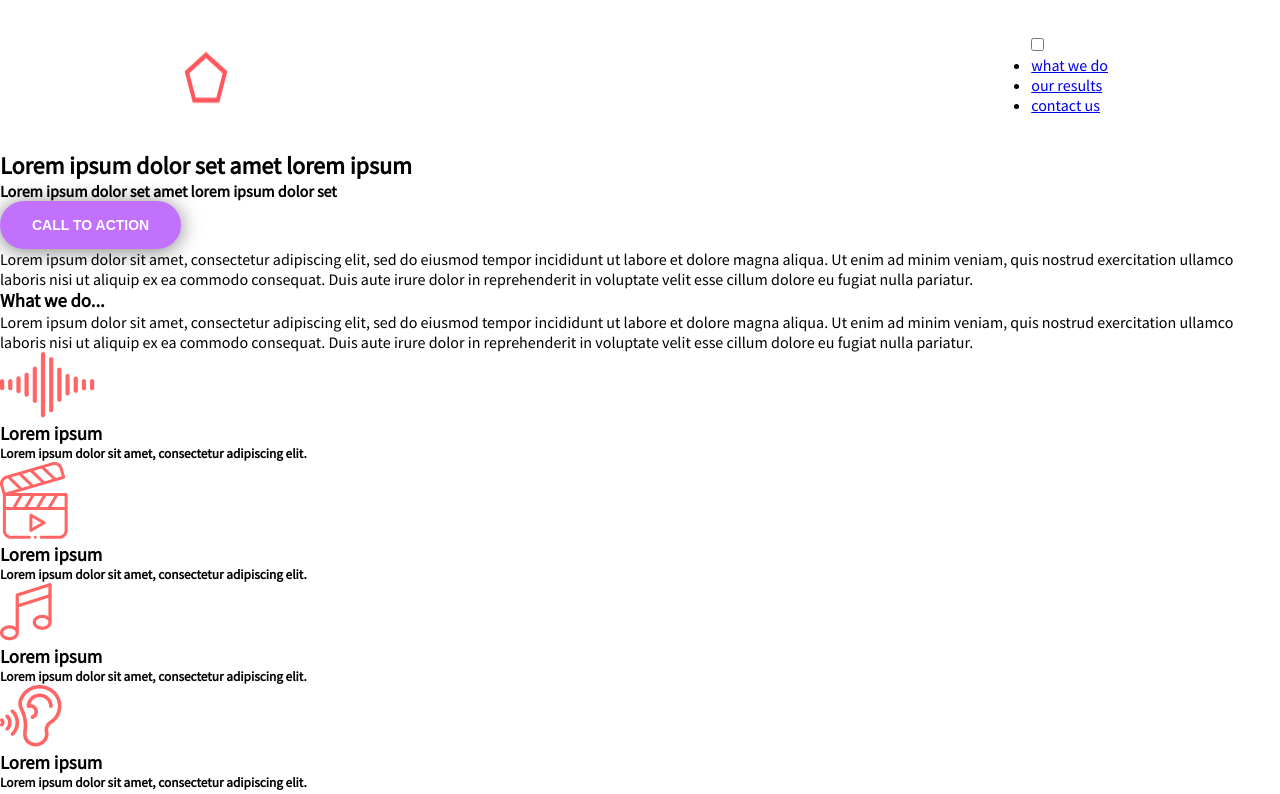
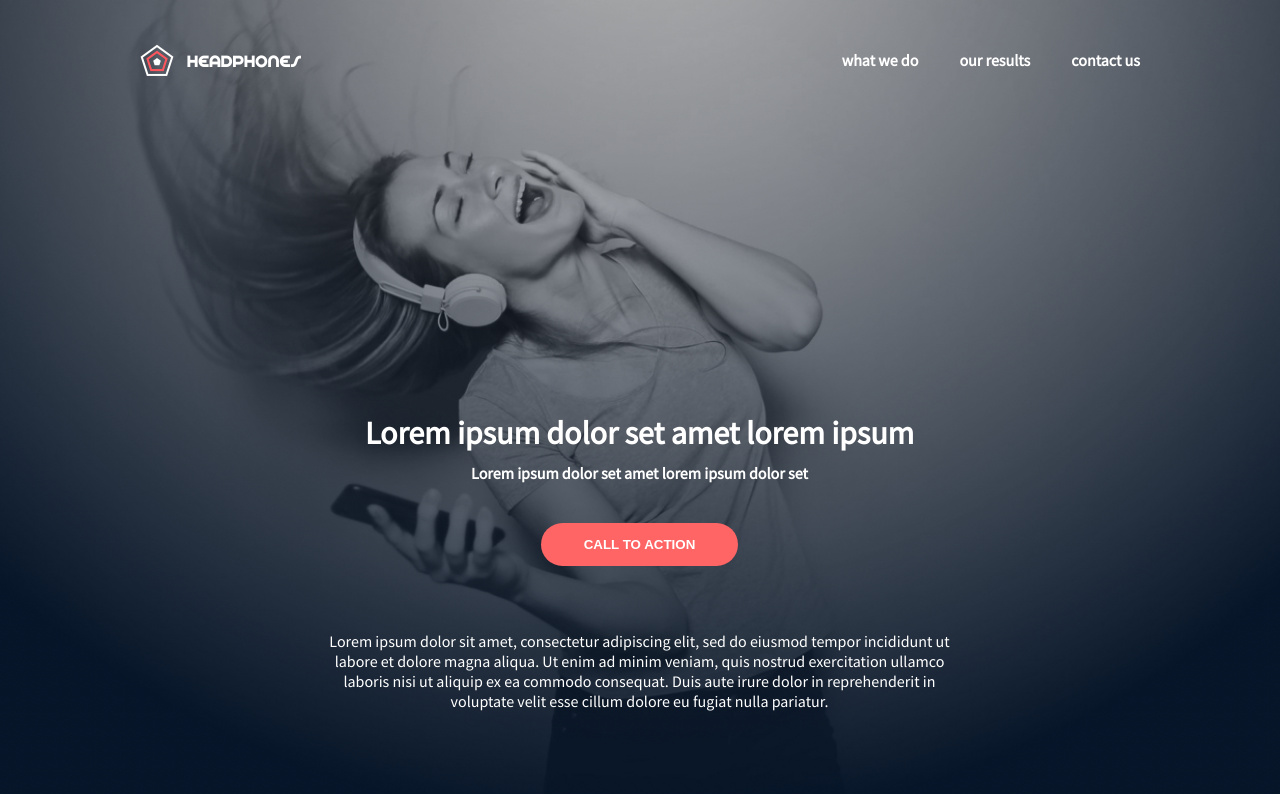
Before and after one commit to merryhailu/alx_html_css, a plain HTML site: page headphone/0-index.html in a window 1280 px wide. Shown: the top 794 px of the page. Drawn offline with Linux system fonts and the light colour scheme; files that its build step writes are made by us from their sources; a web font is replaced by a local one.

Commit message:
adding 0-index and 0-style

```diff
--- a/headphone/0-index.html
+++ b/headphone/0-index.html
@@ -4,7 +4,7 @@
 <head>
     <meta charset="UTF-8">
     <meta name="viewport" content="width=device-width, initial-scale=1.0">
-    <link rel="stylesheet" href="style.css">
+    <link rel="stylesheet" href="0-style.css">
     <link href='https://fonts.googleapis.com/css?family=Source+Sans+Pro' rel='stylesheet' type='text/css'>
     <link href="https://fonts.cdnfonts.com/css/spin-cycle" rel="stylesheet">
     <script src="https://kit.fontawesome.com/4a2b055604.js" crossorigin="anonymous"></script>
--- a/headphone/0-style.css
+++ b/headphone/0-style.css
@@ -200,11 +200,11 @@ nav {
     flex-direction: row;
 }
 
-nav li {
+.menu li {
     padding-right: 41px;
 }
 
-nav li:nth-child(3) {
+.menu li:nth-child(3) {
     padding-right: 0;
 }
 
@@ -285,6 +285,10 @@ nav .logo {
         padding: 20px 100px;
     }
 
+    .menu li:nth-child(3) {
+        padding-right: 100px;
+    }
+
     nav {
         flex-direction: row-reverse;
         margin-left: 21px;
```
